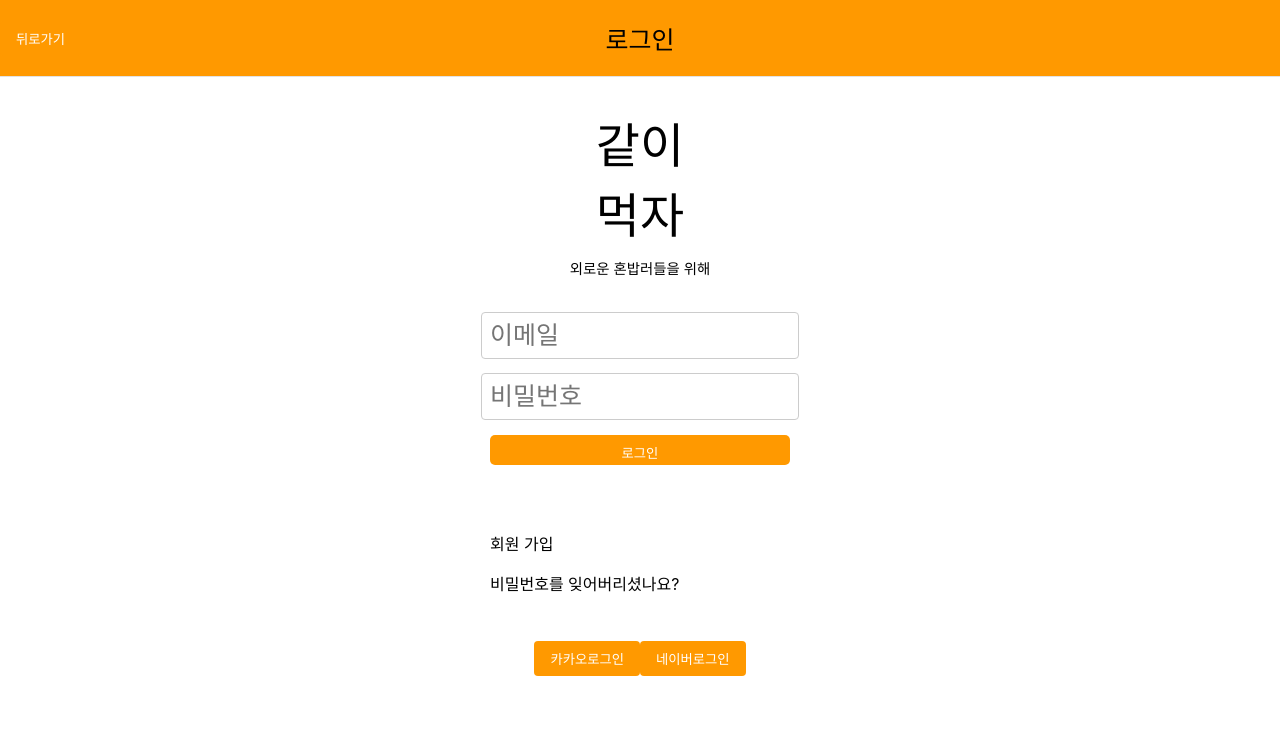
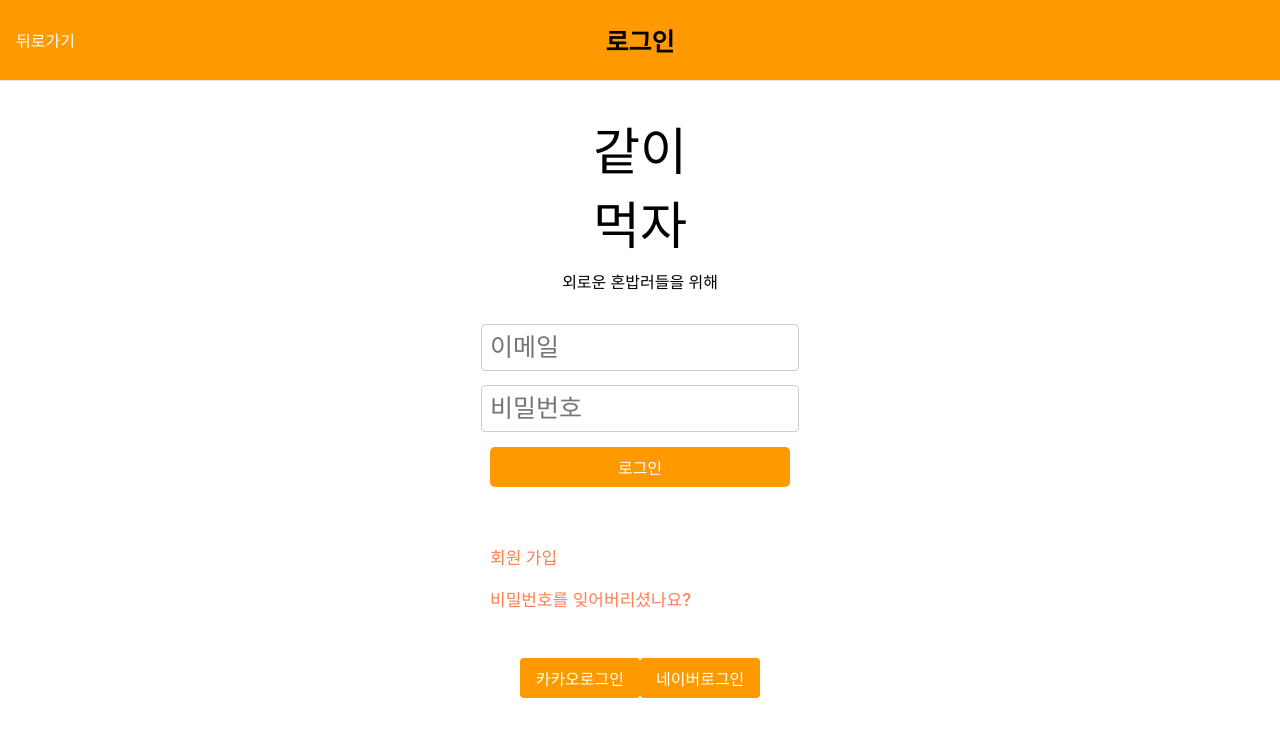
Before and after one commit to Karmesin924/eat_together, a React (Create React App) app in the folder frontend/: page /SignIn in a window 1280 px wide. Shown: the top 736 px of the page. Built offline with nearby package versions, Linux system fonts and the light colour scheme.

Commit message:
SignIn, SignUp, Home 페이지 CSS 수정

```diff
--- a/frontend/src/App.css
+++ b/frontend/src/App.css
@@ -11,13 +11,14 @@
     padding-top: 30px;
     padding-bottom: 10px;
     height: 170%;
-    font-size: 300%;
+    font-size: 320%;
     text-align: center;
 }
 
 .signin-together2 {
     height: 50px;
-    font-size: 90%;
+    font-size: 100%;
+    font-weight: 500;
     text-align: center;
 }
 
@@ -58,17 +59,38 @@
 .signin-submit button {
     cursor: pointer;
     width: 300px;
+    margin: auto;
     border: none;
     background-color: #FF9900;
     border-radius: 5px;
 }
 
+.signin input[type="text"],
+.signin input[type="password"],
+.signin input[type="date"] {
+    padding: 8px;
+    border: 1px solid #cccccc;
+    border-radius: 4px;
+}
+
+.signin input[type="text"]:focus,
+.signin input[type="password"]:focus,
+.signin input[type="date"]:focus {
+    border-color: #ff9900;
+    font-weight: bolder;
+    color: #ff4500;
+    outline: none;
+}
+
 .signin-goto {
+    color: #ff7f50;
+    font-size: 17px;
+    font-weight: 550;
     width: 300px;
     margin: auto;
     margin-top: 50px;
     margin-bottom: 30px;
-
+    cursor: pointer;
 }
 
 .OAuth {
@@ -100,42 +122,38 @@
 }
 
 label {
+    font-size: larger;
     font-weight: bold;
 }
 
-input[type="text"],
-input[type="password"],
-input[type="date"] {
+.signup input[type="text"],
+.signup input[type="password"],
+.signup input[type="date"] {
     padding: 8px;
     border: 1px solid #cccccc;
     border-radius: 4px;
 }
 
+.signup input[type="text"]:focus,
+.signup input[type="password"]:focus,
+.signup input[type="date"]:focus {
+    border-color: #ff9900;
+    font-weight: bolder;
+    color: #ff4500;
+    outline: none;
+}
+
 .message {
     font-size: 14px;
+    font-weight: bolder;
     color: #ff0000;
 }
-
-button {
-    padding: 8px 16px;
-    background-color: #ff9900;
-    /* 수정: 버튼 색을 #FF9900로 변경 */
-    color: #ffffff;
-    border: none;
-    border-radius: 4px;
-    cursor: pointer;
-}
-
-button:disabled {
-    background-color: #cccccc;
-    cursor: not-allowed;
-}
-
 
 /* Header */
 header {
     padding-top: 20px;
     padding-bottom: 20px;
+    font-weight: 650;
 
     display: flex;
     align-items: center;
@@ -183,12 +201,11 @@ footer {
     margin-right: 10px;
     padding-top: 20px;
     text-align: center;
-    font-size: 200%;
-    font-weight: 500;
+    font-size: 320%;
     border-radius: 20px;
     border: 2px solid #FF9900;
-    width: 150px;
-    height: 200px;
+    width: 250px;
+    height: 400px;
 
 }
 
@@ -198,12 +215,11 @@ footer {
     margin-left: 10px;
     padding-top: 20px;
     text-align: center;
-    font-size: 200%;
-    font-weight: 500;
+    font-size: 320%;
     border-radius: 20px;
     border: 2px solid #FF9900;
-    width: 150px;
-    height: 200px;
+    width: 250px;
+    height: 400px;
 
 }
 
@@ -214,3 +230,21 @@ footer {
     font-weight: bold;
     margin-top: 20px;
 }
+
+/* 공통 */
+
+button {
+    padding: 8px 16px;
+    background-color: #ff9900;
+    /* 수정: 버튼 색을 #FF9900로 변경 */
+    color: #ffffff;
+    font-size: 100%;
+    border: none;
+    border-radius: 4px;
+    cursor: pointer;
+}
+
+button:disabled {
+    background-color: #cccccc;
+    cursor: not-allowed;
+}
```
